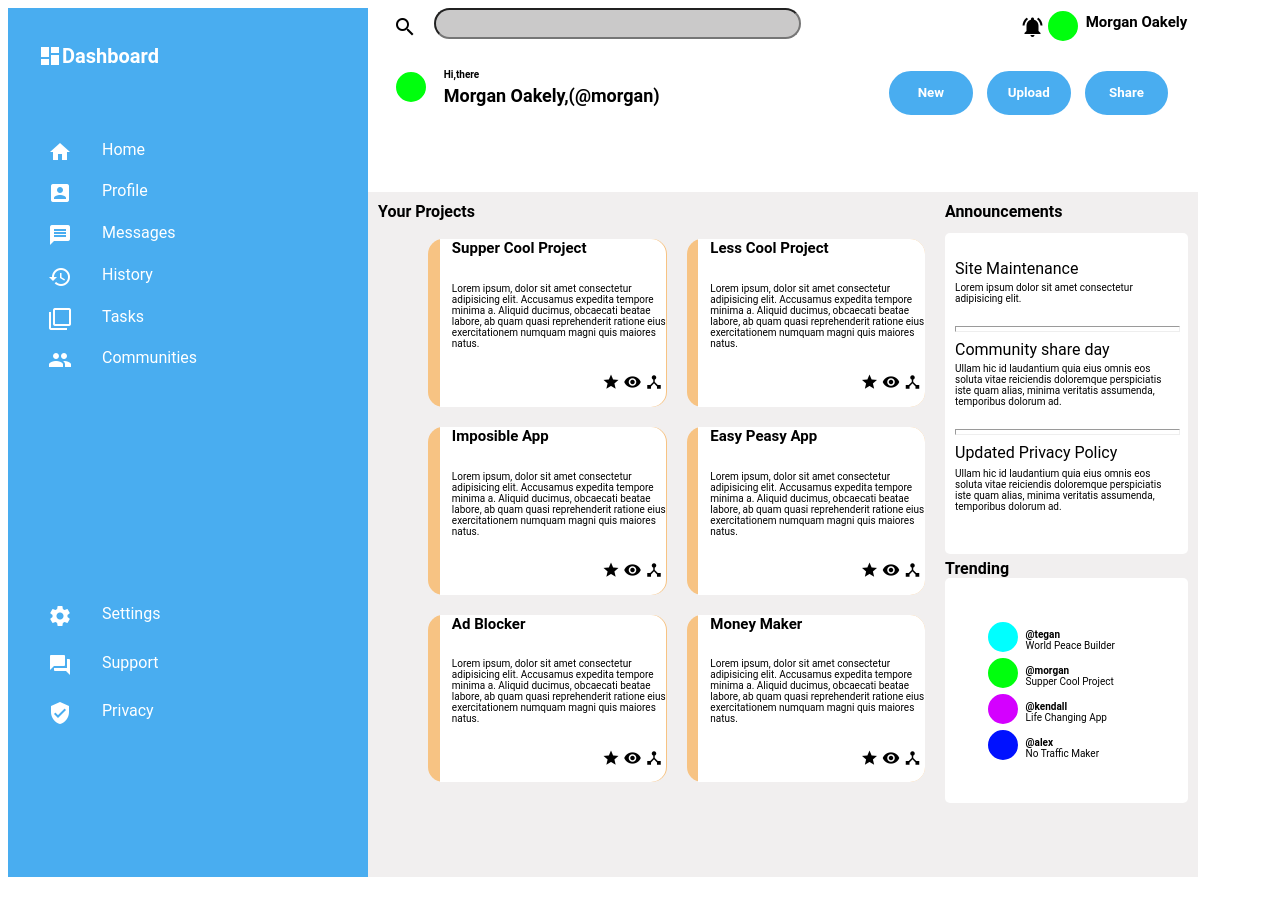
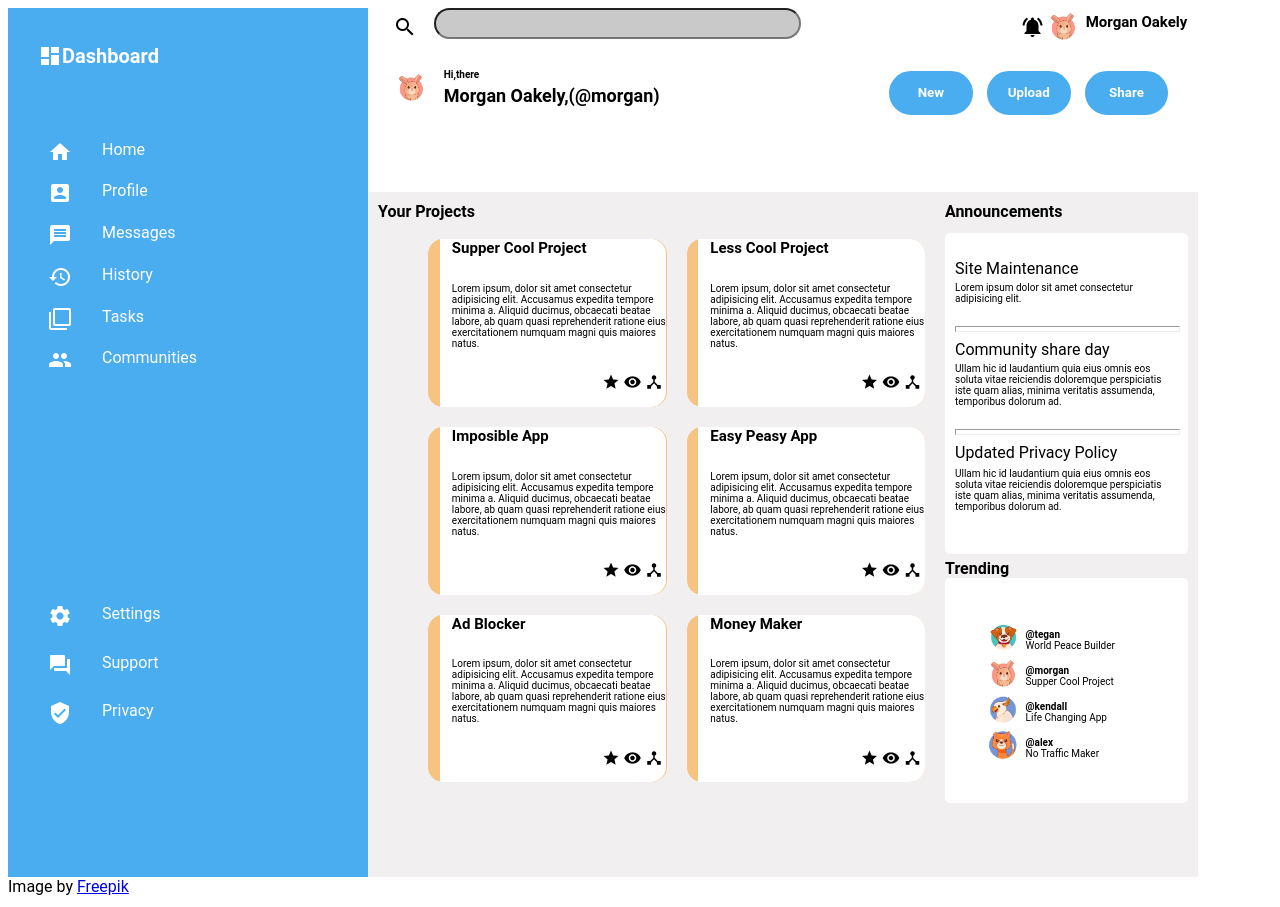
Before and after one commit to gustavobastian/simpleDashboard, a plain HTML site: page index.html in a window 1280 px wide. Drawn offline with Linux system fonts and the light colour scheme.

Commit message:
adding avatar images

```diff
--- a/index.html
+++ b/index.html
@@ -228,4 +228,5 @@
         </div>
     </section>
 </body>
+<footer>Image by <a href="https://www.freepik.com/free-vector/hand-drawn-animal-avatars-element-collection_31825040.htm#query=avatar%20dogs&position=4&from_view=search&track=ais">Freepik</a></footer>
 </html>
--- a/style.css
+++ b/style.css
@@ -161,7 +161,10 @@ input{
 .logo2{
     display: grid;
     resize: both;
-    background-color: aqua;
+    content:" ";
+    background: url("./img/rabbit.jpg");
+    background-size:cover;
+    position:relative;
     width: 25px;
     height: 25px;
     border-radius: 50%;
@@ -429,7 +432,10 @@ hr {
 .logo1{
     display: grid;
     resize: both;
-    background-color: aqua;
+    content:" ";
+    background: url("./img/dog1.jpg");
+    background-size:cover;
+    position:relative;
     width: 30px;
     height: 30px;
     border-radius: 50%;
@@ -439,7 +445,10 @@ hr {
 .logo2{
     display: grid;
     resize: both;
-    background-color: rgb(0, 255, 13);
+    content:" ";
+    background: url("./img/rabbit.jpg");
+    background-size:cover;
+    position:relative;
     width: 30px;
     height: 30px;
     border-radius: 50%;
@@ -449,7 +458,10 @@ hr {
 .logo3{
     display: grid;
     resize: both;
-    background-color: rgb(212, 0, 255);
+    content:" ";
+    background: url("./img/parrot.jpg");
+    background-size:cover;
+    position:relative;
     width: 30px;
     height: 30px;
     border-radius: 50%;
@@ -459,7 +471,10 @@ hr {
 .logo4{
     display: grid;
     resize: both;
-    background-color: rgb(0, 17, 255);
+    content:" ";
+    background: url("./img/cat.jpg");
+    background-size:cover;
+    position:relative;
     width: 30px;
     height: 30px;
     border-radius: 50%;
```
Also changed, not shown: img/cat.jpg (added), img/dog1.jpg (added), img/parrot.jpg (added), img/rabbit.jpg (added).
